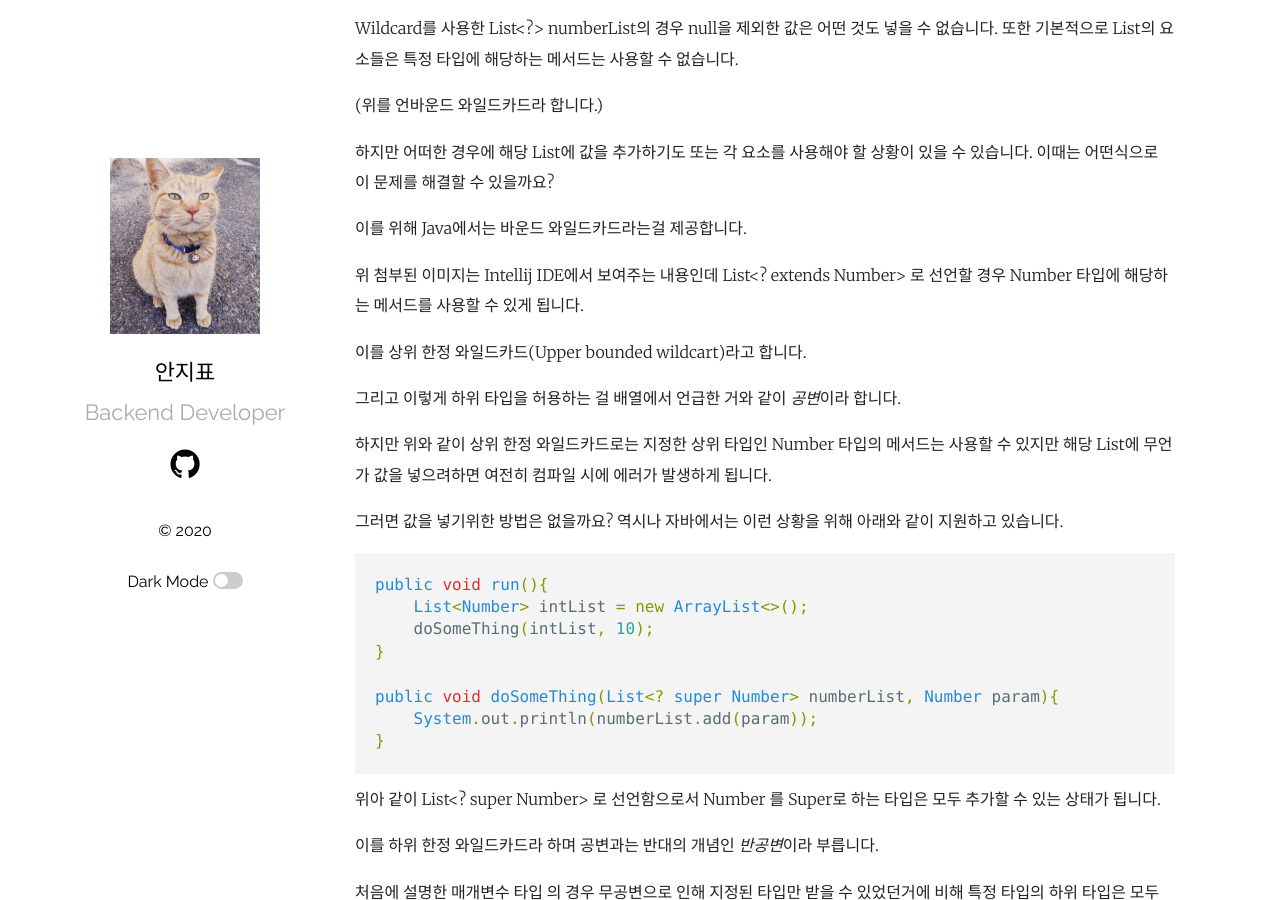
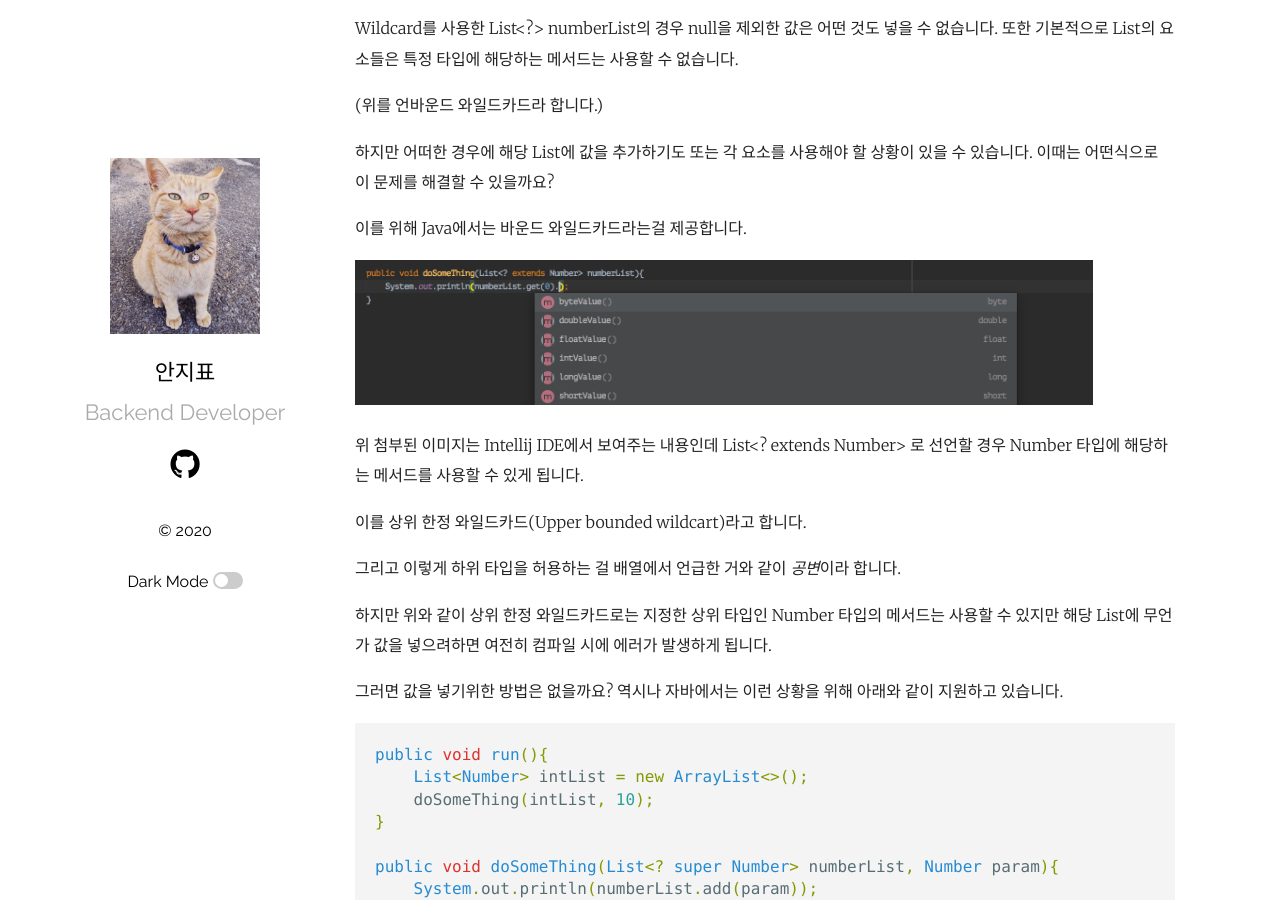
Before and after one commit to ppyong/ppyong.github.io, a Jekyll site: the page built from _posts/2020-10-18-generic.md, in a window 1280 px wide and 900 px high, scrolled down 3175 px. Built offline with Jekyll 4.4.1, drawn with Linux system fonts in a browser that asks for light colours.

Commit message:
Update 2020-10-18-generic.md

```diff
--- a/_posts/2020-10-18-generic.md
+++ b/_posts/2020-10-18-generic.md
@@ -143,6 +143,8 @@ Wildcard를 사용한 List<?> numberList의 경우 null을 제외한 값은 어
 
 이를 위해 Java에서는 바운드 와일드카드라는걸 제공합니다.
 
+<img src="/assets/img/generic-1.png?1" width="90%">
+
 위 첨부된 이미지는 Intellij IDE에서 보여주는 내용인데 List<? extends Number> 로 선언할 경우 Number 타입에 해당하는 메서드를 사용할 수 있게 됩니다.
 
 
```
